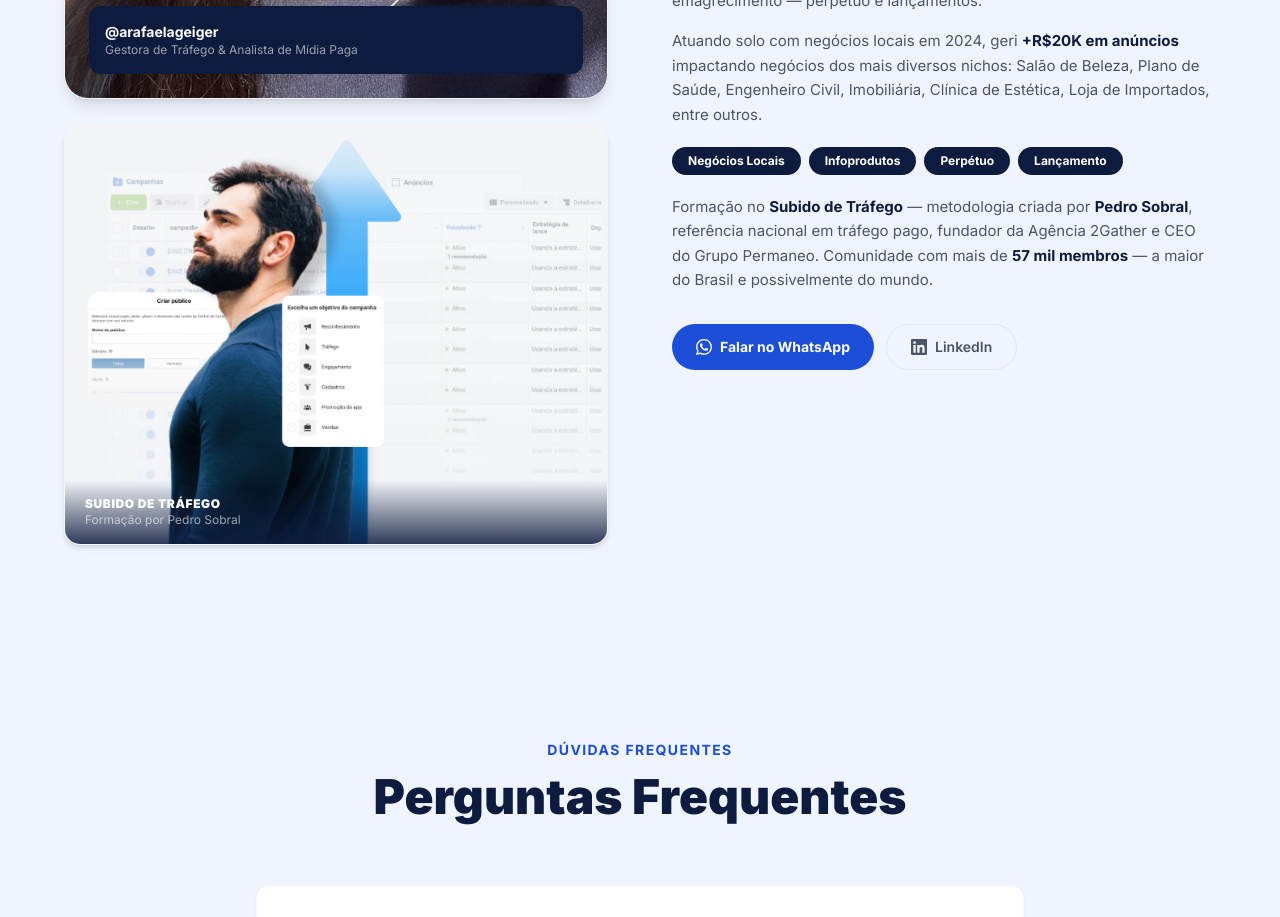
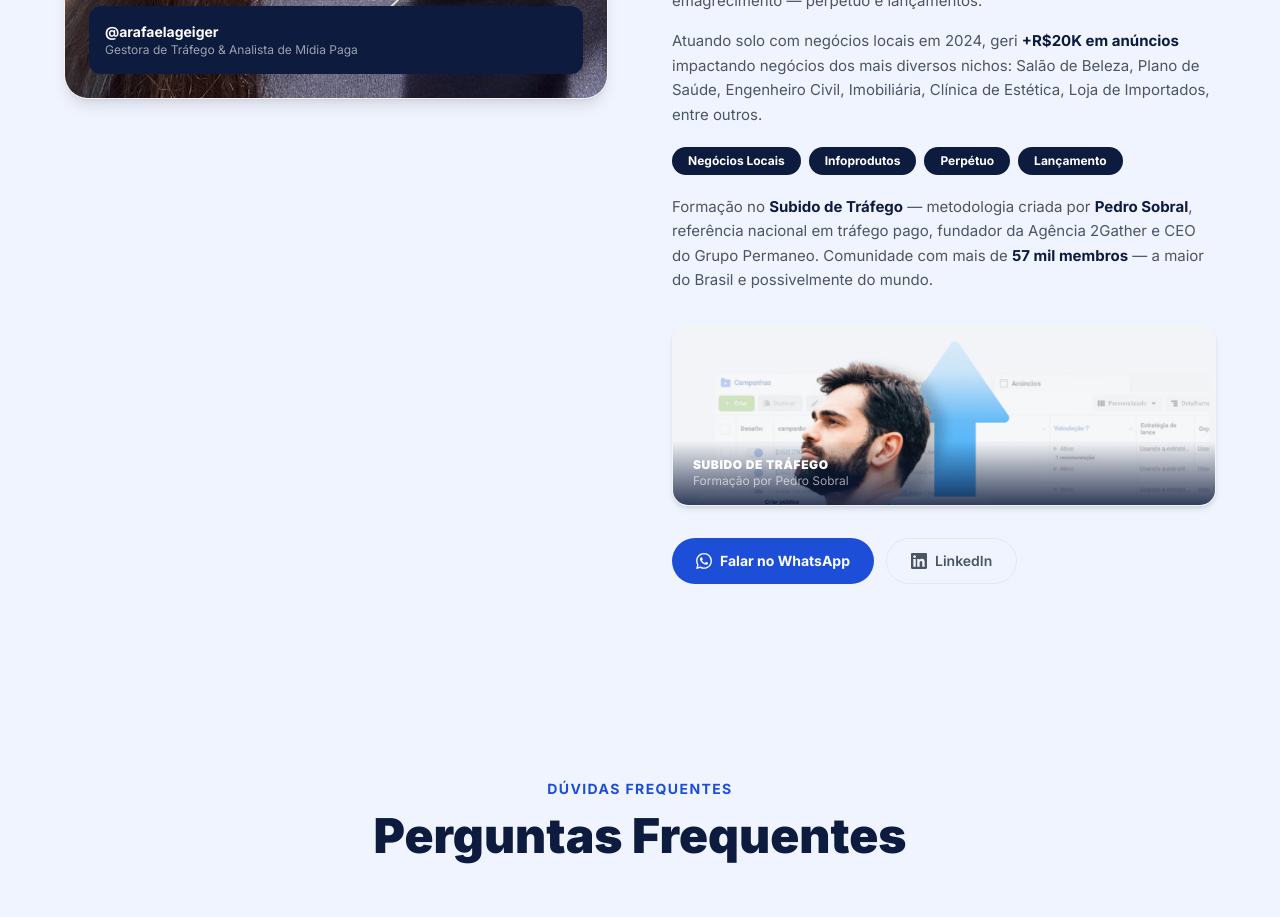
Before and after one commit to rafabelamk/rafaela-site, a Next.js app in the folder rafaela-site/: page / in a window 1280 px wide. Shown: the part 8780-9697 px from the top of the page. Built offline with nearby package versions, Linux system fonts and the light colour scheme.

Commit message:
ajusta posicao imagem pedro sobral

```diff
--- a/rafaela-site/app/page.js
+++ b/rafaela-site/app/page.js
@@ -657,14 +657,6 @@
                 <p className="text-white text-2xl font-black leading-none">2+</p>
                 <p className="text-white/80 text-xs mt-0.5">anos de experiência</p>
               </div>
-              {/* Pedro Sobral reference image */}
-              <div className="mt-6 rounded-2xl overflow-hidden shadow-md border border-gray-100 relative">
-                <Image src="/pedrosobral.png" alt="Subido de Tráfego - Pedro Sobral" width={800} height={500} className="w-full h-auto object-cover"/>
-                <div className="absolute bottom-0 left-0 right-0 bg-gradient-to-t from-[#0d1b3e]/85 to-transparent px-5 py-4">
-                  <p className="text-white text-xs font-black uppercase tracking-wider">Subido de Tráfego</p>
-                  <p className="text-white/60 text-xs">Formação por Pedro Sobral</p>
-                </div>
-              </div>
             </div>
             <div className="order-1 md:order-2">
               <span className="text-[#1d4ed8] text-sm font-bold tracking-widest uppercase">Quem sou eu</span>
@@ -695,6 +687,15 @@
               <p className="text-gray-600 leading-relaxed mb-8 text-[15px]">
                 Formação no <strong className="text-[#0d1b3e]">Subido de Tráfego</strong> — metodologia criada por <strong className="text-[#0d1b3e]">Pedro Sobral</strong>, referência nacional em tráfego pago, fundador da Agência 2Gather e CEO do Grupo Permaneo. Comunidade com mais de <strong className="text-[#0d1b3e]">57 mil membros</strong> — a maior do Brasil e possivelmente do mundo.
               </p>
+
+              {/* Pedro Sobral reference image */}
+              <div className="rounded-2xl overflow-hidden shadow-md border border-gray-100 relative mb-8">
+                <Image src="/pedrosobral.png" alt="Subido de Tráfego - Pedro Sobral" width={800} height={400} className="w-full object-cover object-top" style={{height:'180px'}}/>
+                <div className="absolute bottom-0 left-0 right-0 bg-gradient-to-t from-[#0d1b3e]/85 to-transparent px-5 py-4">
+                  <p className="text-white text-xs font-black uppercase tracking-wider">Subido de Tráfego</p>
+                  <p className="text-white/60 text-xs">Formação por Pedro Sobral</p>
+                </div>
+              </div>
 
               <div className="flex flex-wrap gap-3">
                 <a href={WA} target="_blank" rel="noreferrer"
```
